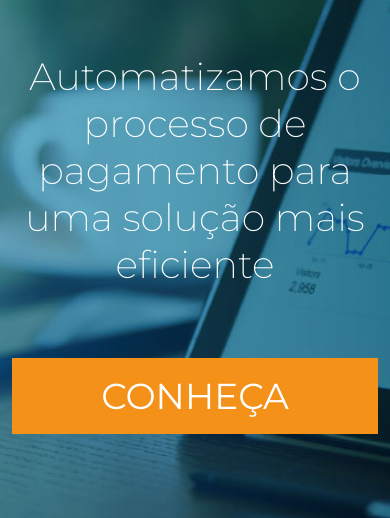
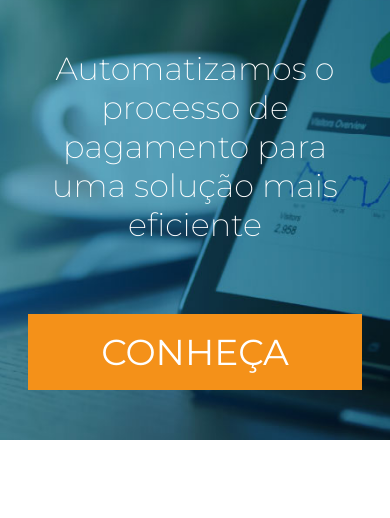
Before and after one commit to Bleil/getit, a website: page src/index.html in a window 390 px wide. Shown: the part 83-601 px from the top of the page. Drawn offline with nearby package versions, Linux system fonts and the light colour scheme; some packages are replaced by stand-ins of ours; files that its build step writes are made by us from their sources; files whose address does not match are found by name.

Commit message:
Ajustes responsivos

```diff
--- a/src/assets/scss/customers.scss
+++ b/src/assets/scss/customers.scss
@@ -156,12 +156,6 @@ getit-customers {
                     }
                 }
             }
-        }
-    }
-
-    @media only screen and (max-width: 678px) {
-        .container {
-            padding: 24px 16px;
 
             .customers {
                 .carousel-container {
@@ -175,7 +169,7 @@ getit-customers {
                         }
 
                         img {
-                            max-width: 80px;
+                            max-width: 60px;
                         }
                     }
 
@@ -184,8 +178,8 @@ getit-customers {
                             outline: none;
 
                             img {
-                                max-width: 250px;
-                                max-height: 250px;
+                                max-width: 170px;
+                                max-height: 170px;
                                 margin: 0 auto;
                             }
                         }
@@ -194,4 +188,10 @@ getit-customers {
             }
         }
     }
+
+    @media only screen and (max-width: 678px) {
+        .container {
+            padding: 24px 16px;
+        }
+    }
 }
--- a/src/assets/scss/main.scss
+++ b/src/assets/scss/main.scss
@@ -16,7 +16,7 @@ getit-main {
         justify-content: center;
         align-items: center;
 
-        h1 {
+        p {
             width: 100%;
             max-width: 900px;
             text-align: center;
@@ -30,6 +30,20 @@ getit-main {
         }
     }
 
+    @media only screen and (max-width: 975px) {
+        .banner {
+            padding: 100px 16px 50px 16px;
+            box-sizing: border-box;
+            height: auto;
+            max-height: none;
+            background-image: url('images/mobile/bg_main.jpg');
+
+            p {
+                font-size: 32px;
+            }
+        }
+    }
+
     @media only screen and (max-width: 768px) {
         .banner {
             button {
@@ -38,10 +52,4 @@ getit-main {
             }
         }
     }
-
-    @media only screen and (max-width: 640px) {
-        .banner {
-            background-image: url('images/mobile/bg_main.jpg');
-        }
-    }
 }
--- a/src/index.html
+++ b/src/index.html
@@ -49,7 +49,7 @@
         </getit-navbar-mobile>
         <getit-main>
             <section class="banner">
-                <h1>Automatizamos o processo de pagamento para uma solução mais eficiente</h1>
+                <p>Automatizamos o processo de pagamento para uma solução mais eficiente</p>
                 <button type="button" class="orange-button">Conheça</button>
             </section>
         </getit-main>
```
Also changed, not shown: www/index.html (+1 -1 lines), www/styles.css.
